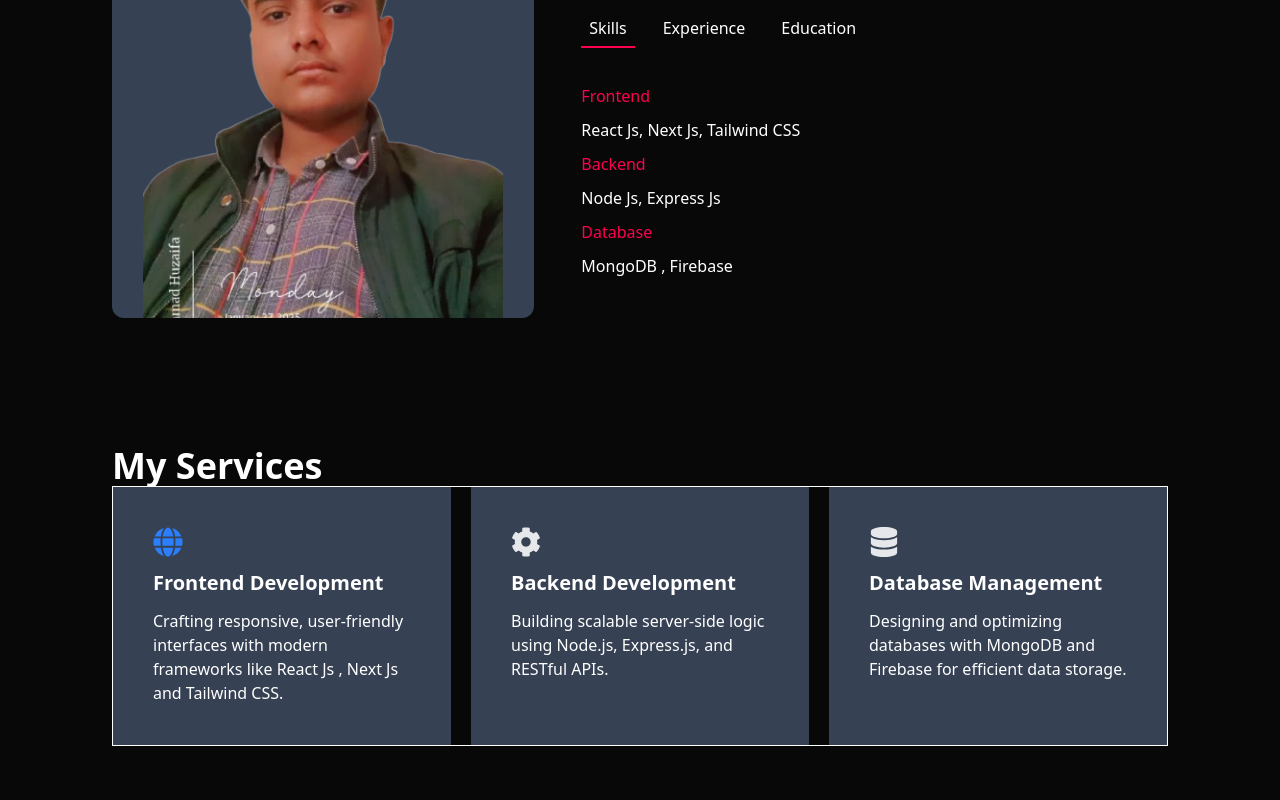
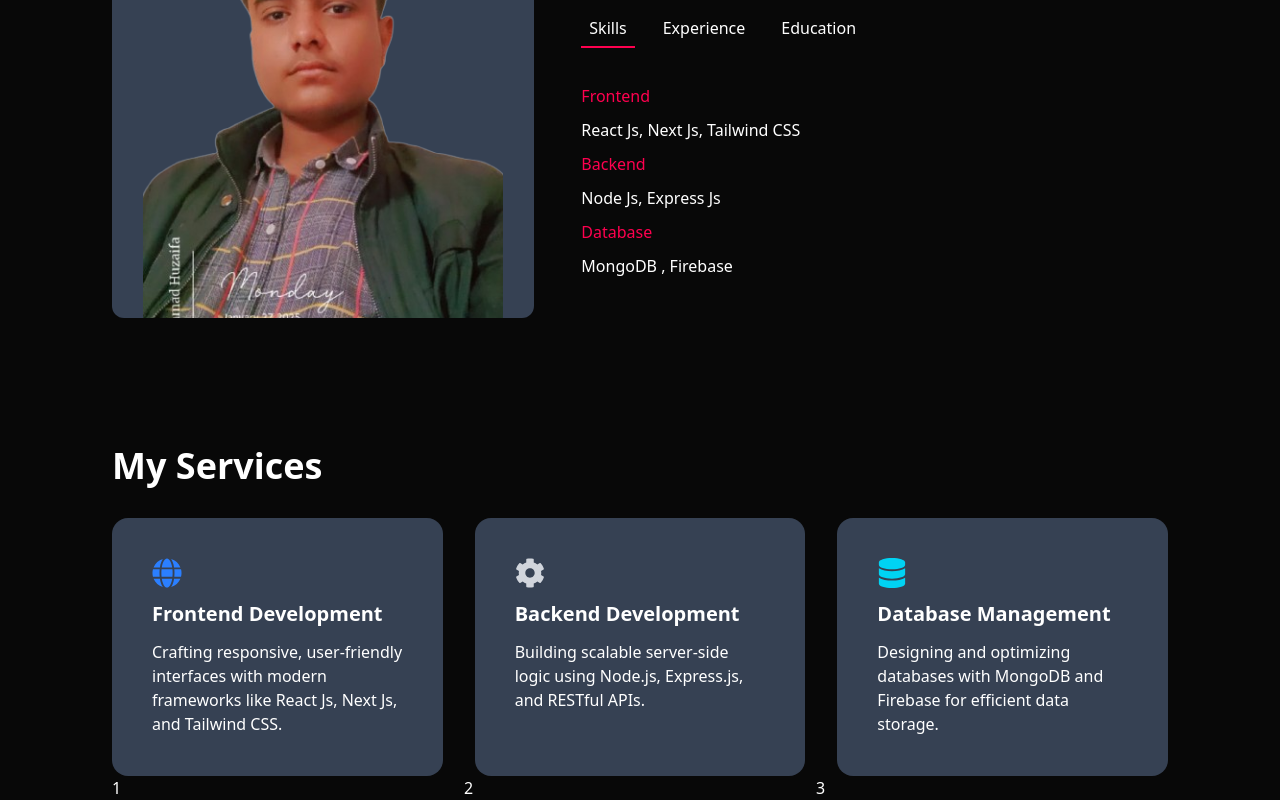
Before and after one commit to huzaifa8320/Muhammad-Huzaifa-Portfolio, a React (Vite) app: page / in a window 1280 px wide. Shown: the part 782-1582 px from the top of the page. Before the commit the page ends 1528 px from the top, so only its background shows below. Built offline with nearby package versions, Linux system fonts and the light colour scheme.

Commit message:
About and Service section completed

```diff
--- a/src/pages/Home.jsx
+++ b/src/pages/Home.jsx
@@ -68,8 +68,8 @@ function Home() {
       {/* About Section  */}
       <div id="about" className="pt-32">
         <div className="grid grid-cols-1 lg:grid-cols-9">
-          <div className="flex justify- max-h-[450px] lg:col-span-4">
-            <img src={bg_img} alt="Image" className="object-contain w-[90%] bg-gray-700 rounded-xl" />
+          <div className="flex justify-center lg:justify-normal max-h-[450px] lg:col-span-4">
+            <img src={bg_img} alt="Image" className="object-contain lg:w-[90%] bg-gray-700 rounded-xl" />
           </div>
           <div className="flex flex-col gap-5 mt-10 lg:mt-0 lg:col-span-5">
             <h1 className="text-3xl sm:text-4xl font-bold">About Me</h1>
@@ -79,15 +79,13 @@ function Home() {
                 <button
                   key={item}
                   onClick={() => setAboutSelect(item)}
-                  className={`relative text-white p-2 transition hover:scale-105
-      ${aboutSelect === item ? "after:w-full after:bg-[#FF004F]" : "hover:text-gray-200"}
-      after:content-[''] after:absolute after:left-0 after:bottom-0 after:h-[2px]
-      after:bg-[#FF004F] after:transition-all after:duration-300 hover:after:w-full`}
+                  className={`relative text-white p-2 transition hover:scale-105 hover:text-gray-200 after:content-[''] after:absolute after:left-0 after:bottom-0 after:h-[2px] after:bg-[#FF004F] after:w-0 after:transition-all after:duration-300 ${aboutSelect === item ? "after:w-full" : "hover:after:w-full"}`}
                 >
                   {item.charAt(0).toUpperCase() + item.slice(1)}
                 </button>
               ))}
             </div>
+
 
 
             <div>
@@ -134,27 +132,40 @@ function Home() {
       </div>
 
       {/* My Services  */}
-      <div className="pt-32" id="service">
+      <div className="pt-32 flex flex-col gap-8" id="service">
         <p className="font-bold sm:text-4xl text-3xl">My Services</p>
 
-        <div className="grid grid-cols-3 gap-5 border">
-          <div className="bg-gray-700 p-10 flex flex-col gap-3">
-            <FaGlobe className="text-3xl text-blue-500" />
-            <p className="font-bold text-xl">Frontend Development</p>
-            <p>Crafting responsive, user-friendly interfaces with modern frameworks like React Js , Next Js and Tailwind CSS.</p>
+        <div className="grid grid-cols-1 md:grid-cols-2 xl:grid-cols-3 gap-8">
+
+          <div className="bg-gray-700 p-10 flex flex-col gap-3 rounded-2xl cursor-pointer hover:bg-[#FF004F] hover:-translate-y-2 transition-all duration-300">
+
+            <FaGlobe className="text-3xl text-blue-500 transition-colors duration-300 hover:text-white" />
+            <p className="font-bold text-xl transition-colors duration-300 hover:text-white">Frontend Development</p>
+            <p className="transition-colors duration-300 hover:text-gray-200">
+              Crafting responsive, user-friendly interfaces with modern frameworks like React Js, Next Js, and Tailwind CSS.
+            </p>
           </div>
-          <div className="bg-gray-700 p-10 flex flex-col gap-3">
-            <FaCog className="text-3xl text-gray-200" />
 
+          <div className="bg-gray-700 p-10 flex flex-col gap-3 rounded-2xl cursor-pointer hover:bg-[#FF004F] hover:-translate-y-2 transition-all duration-300">
+            <FaCog className="text-3xl text-gray-300" />
             <p className="font-bold text-xl">Backend Development</p>
             <p>Building scalable server-side logic using Node.js, Express.js, and RESTful APIs.</p>
           </div>
-          <div className="bg-gray-700 p-10 flex flex-col gap-3">
-            <FaDatabase className="text-3xl text-gray-200" />
+          <div className="bg-gray-700 p-10 flex flex-col gap-3 rounded-2xl cursor-pointer hover:bg-[#FF004F] hover:-translate-y-2 transition-all duration-300">
+            <FaDatabase className="text-3xl text-cyan-400" />
 
             <p className="font-bold text-xl">Database Management</p>
             <p>Designing and optimizing databases with MongoDB and Firebase for efficient data storage.</p>
           </div>
+        </div>
+      </div>
+
+      {/* Portfolio  */}
+      <div>
+        <div className="grid grid-cols-1 md:grid-cols-2 xl:grid-cols-3">
+          <div>1</div>
+          <div>2</div>
+          <div>3</div>
         </div>
       </div>
 
```
